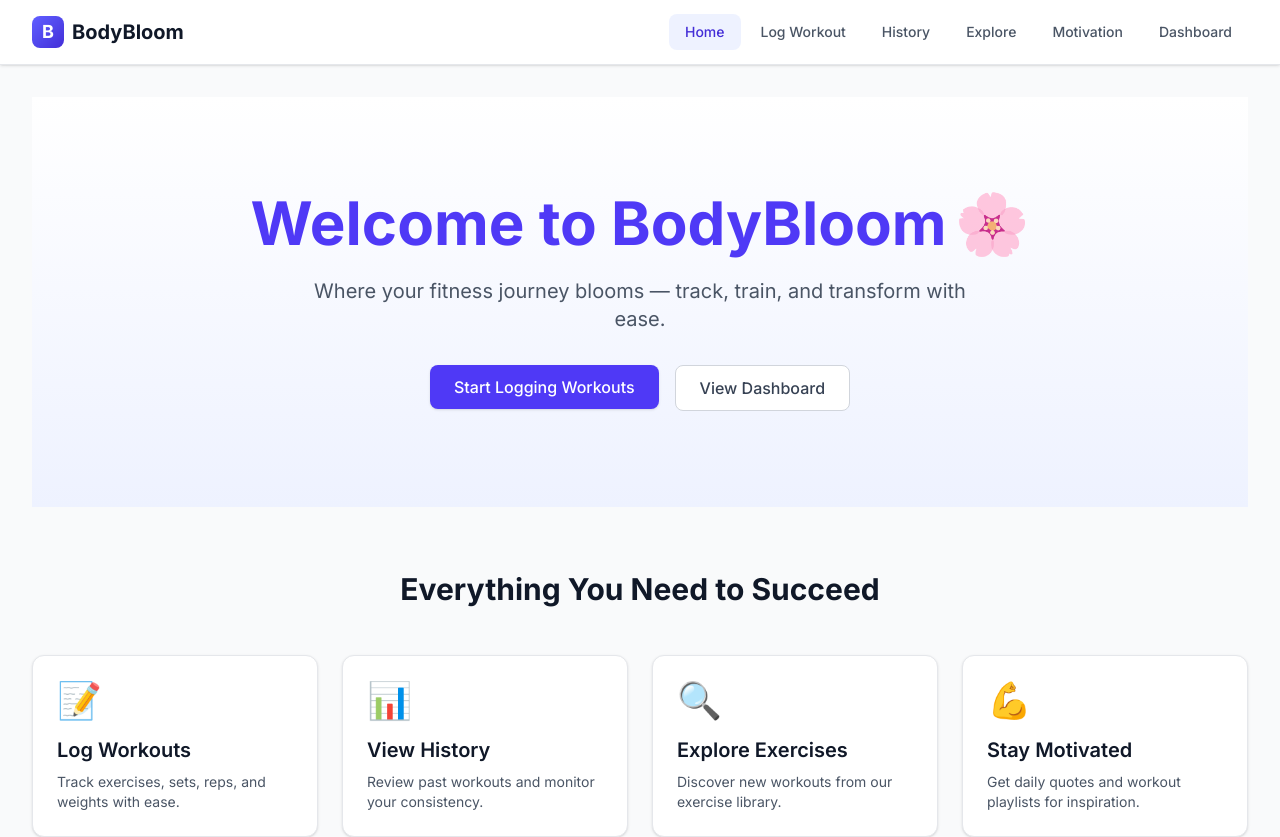
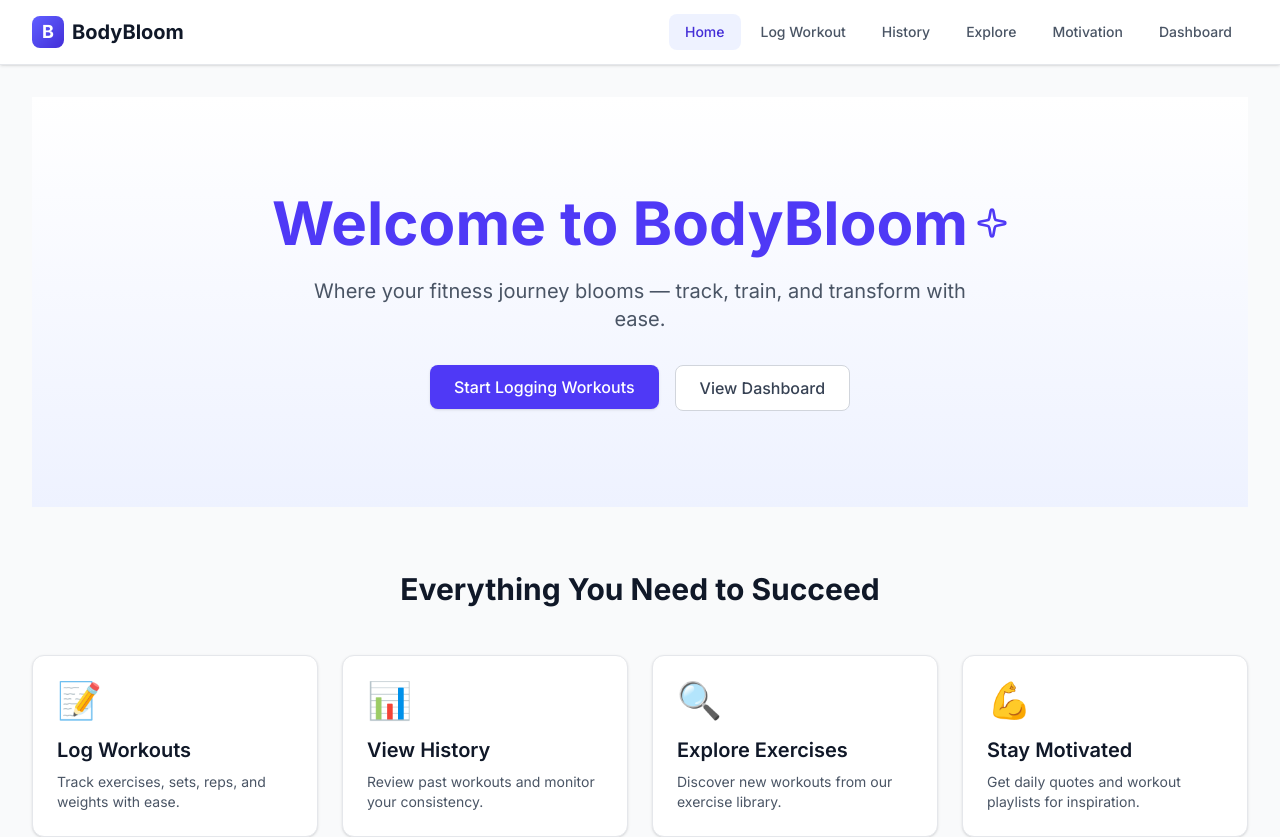
Before and after one commit to Ghanneycaleb/BodyBloom, a React (Vite) app: page / in a window 1280 px wide. Shown: the top 837 px of the page. Built offline with nearby package versions, Linux system fonts and the light colour scheme.

Commit message:
chore(deps): install lucide-react for modern icon support feat(ui): Add dynamic spin-pulse animation to Sparkle icon

```diff
--- a/package.json
+++ b/package.json
@@ -11,6 +11,7 @@
   },
   "dependencies": {
     "@tailwindcss/vite": "^4.1.14",
+    "lucide-react": "^0.545.0",
     "react": "^19.1.1",
     "react-dom": "^19.1.1",
     "react-router-dom": "^7.9.3",
--- a/src/pages/Home.jsx
+++ b/src/pages/Home.jsx
@@ -92,6 +92,7 @@
 
 // export default Home;
 
+import { Sparkle } from 'lucide-react';
 import { Link } from 'react-router-dom';
 import Button from '../components/common/Button';
 import Card from '../components/common/Card';
@@ -128,10 +129,17 @@ const Home = () => {
     <div>
       {/* Hero Section */}
       <section className="flex flex-col items-center justify-center text-center py-24 px-4 bg-gradient-to-b from-white to-indigo-50 scroll-smooth">
-        <h1 className="text-5xl md:text-6xl font-extrabold text-primary-600 mb-6 flex items-center justify-center gap-2">
+        {/* <h1 className="text-5xl md:text-6xl font-extrabold text-primary-600 mb-6 flex items-center justify-center gap-2">
           Welcome to BodyBloom
           <span className="animate-pulse">🌸</span>
-        </h1>
+        </h1> */}
+
+        <h1 className="text-5xl md:text-6xl font-extrabold text-primary-600 mb-6 flex items-center justify-center gap-2">
+  Welcome to BodyBloom
+  <Sparkle className="w-8 h-8 text-primary-600 animate-spin-pulse" />
+
+
+</h1>
         <p className="text-xl text-gray-600 mb-8 max-w-2xl mx-auto">
           Where your fitness journey blooms — track, train, and transform with ease.
         </p>
```
Also changed, not shown: 1 other file (tests, documents, lock files or other folders).
